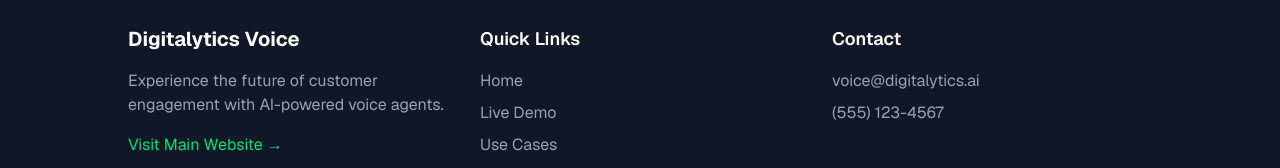
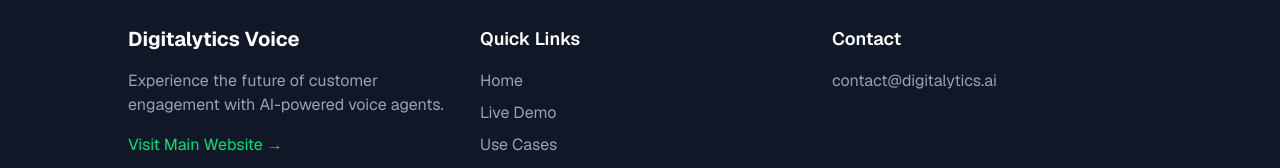
Before and after one commit to digitalytics/Digitalytics-voice, a Next.js app: page /demo in a window 1280 px wide. Shown: the part 1396-1564 px from the top of the page. Built offline with nearby package versions, Linux system fonts and the light colour scheme.

Commit message:
Contact Changed

```diff
--- a/src/app/demo/page.tsx
+++ b/src/app/demo/page.tsx
@@ -3,13 +3,27 @@ import Navbar from '@/components/layout/Navbar';
 import Footer from '@/components/layout/Footer';
 import ScrollToTop from '@/components/layout/ScrollToTop';
 import DemoForm from '@/components/demo/DemoForm';
+import { AgentId } from '@/types';
+import { AGENTS } from '@/lib/constants';
 
 export const metadata: Metadata = {
   title: 'Live Demo | AI Voice Agent',
   description: 'Try our AI voice agent live. Get a demo call within 2 minutes and experience intelligent voice automation.',
 };
 
-export default function DemoPage() {
+const VALID_AGENT_IDS = AGENTS.map((a) => a.id);
+
+export default async function DemoPage({
+  searchParams,
+}: {
+  searchParams: Promise<{ agent?: string }>;
+}) {
+  const { agent } = await searchParams;
+  const initialAgentId: AgentId =
+    VALID_AGENT_IDS.includes(agent as AgentId)
+      ? (agent as AgentId)
+      : 'real-estate';
+
   return (
     <div className="min-h-screen">
       <Navbar />
@@ -29,7 +43,7 @@ export default function DemoPage() {
             </div>
 
             {/* Demo Form */}
-            <DemoForm />
+            <DemoForm initialAgentId={initialAgentId} />
           </div>
         </section>
       </main>
--- a/src/app/use-cases/page.tsx
+++ b/src/app/use-cases/page.tsx
@@ -217,7 +217,7 @@ export default function UseCasesPage() {
                     </div>
                   </div>
                   <Link
-                    href="/demo"
+                    href={`/demo?agent=${agent.agentId}`}
                     className="inline-block bg-green-800 text-white px-6 py-2.5 rounded-full hover:bg-green-700 transition-all shadow-md font-semibold text-sm whitespace-nowrap"
                   >
                     Try Live Demo →
--- a/src/components/demo/DemoForm.tsx
+++ b/src/components/demo/DemoForm.tsx
@@ -94,8 +94,8 @@ function AgentCard({ agent, isSelected, onClick }: AgentCardProps) {
   );
 }
 
-export default function DemoForm() {
-  const [selectedAgentId, setSelectedAgentId] = useState<AgentId>('real-estate');
+export default function DemoForm({ initialAgentId = 'real-estate' }: { initialAgentId?: AgentId }) {
+  const [selectedAgentId, setSelectedAgentId] = useState<AgentId>(initialAgentId);
   const [formData, setFormData] = useState<DemoFormData>({
     name: '',
     phoneNumber: '',
--- a/src/components/layout/Footer.tsx
+++ b/src/components/layout/Footer.tsx
@@ -51,14 +51,6 @@ export default function Footer() {
                   {COMPANY.email}
                 </a>
               </li>
-              <li>
-                <a
-                  href={`tel:${COMPANY.phone.replace(/\D/g, '')}`}
-                  className="hover:text-white transition-colors"
-                >
-                  {COMPANY.phone}
-                </a>
-              </li>
             </ul>
           </div>
         </div>
--- a/src/lib/constants.ts
+++ b/src/lib/constants.ts
@@ -79,7 +79,6 @@ export const NAV_LINKS = [
 // Company Info
 export const COMPANY = {
   name: 'Digitalytics Voice',
-  email: 'voice@digitalytics.ai',
-  phone: '(555) 123-4567',
+  email: 'contact@digitalytics.ai',
   mainWebsite: 'https://digitalytics.ai',
 } as const;
```
